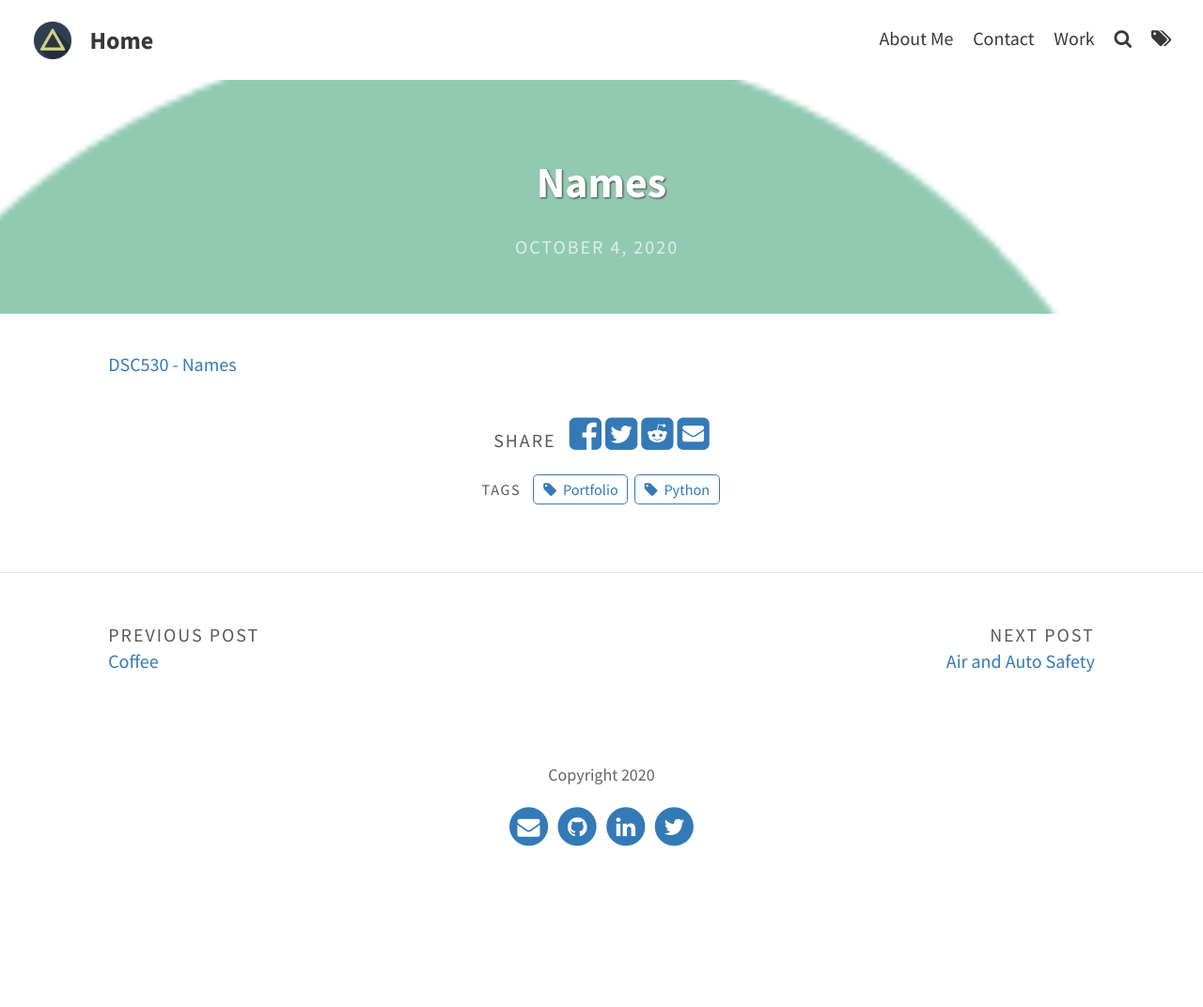
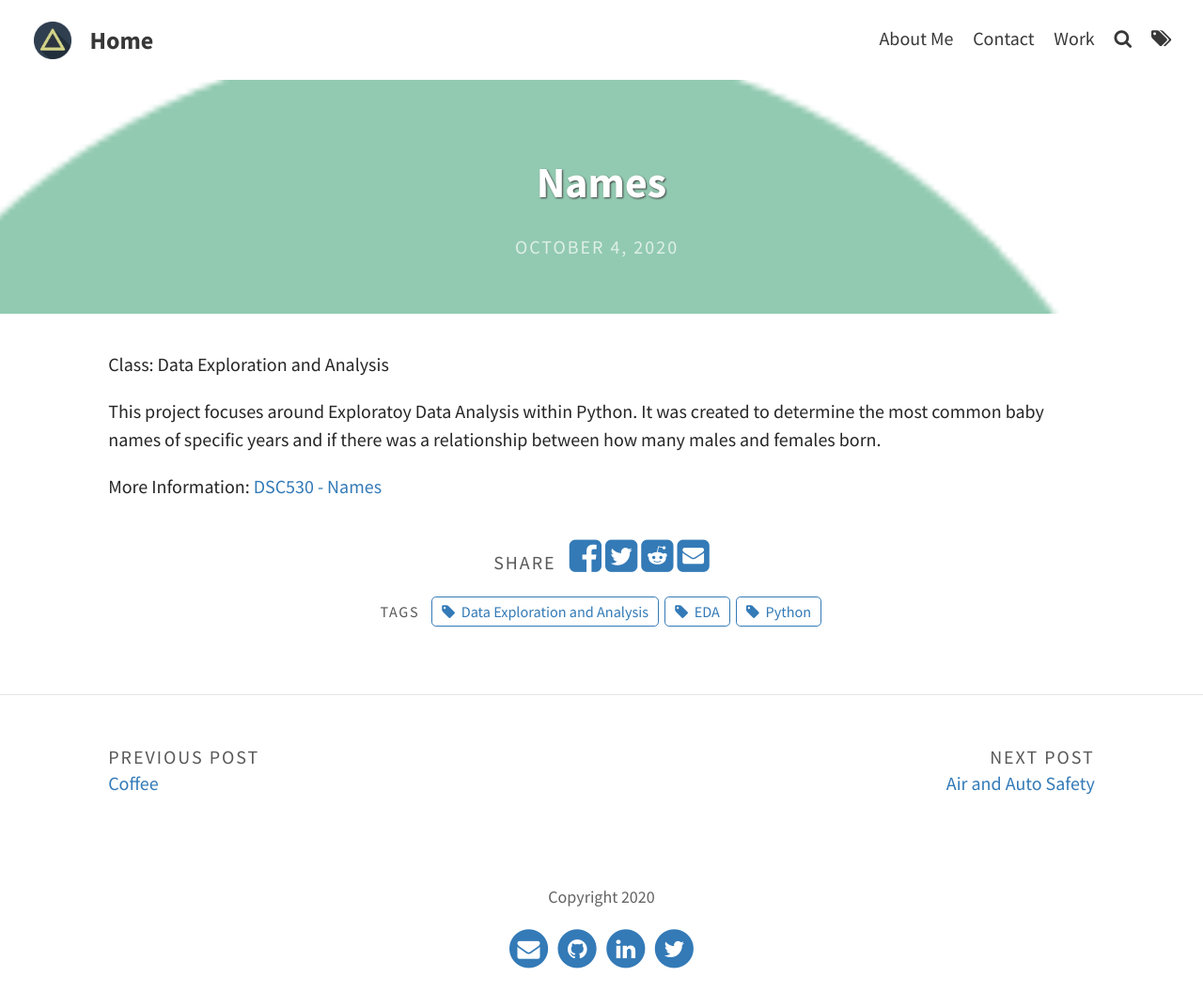
Before and after one commit to knmoses/knmoses.github.io, a Jekyll site: the page built from _portfolio/circus.md, in a window 1280 px wide. Shown: the whole page at 94% size. Built offline with Jekyll 4.4.1, drawn with Linux system fonts in a browser that asks for light colours; before the commit the page ends 942 px from its top, so only the background shows below that.

Commit message:
Update circus.md

```diff
--- a/_portfolio/circus.md
+++ b/_portfolio/circus.md
@@ -4,7 +4,12 @@ title: Names
 feature-img: "assets/img/portfolio/names.png"
 img: "assets/img/portfolio/names.png"
 date: 04 October 2020
-tags: [Python, Portfolio]
+tags: [Python, EDA, Data Exploration and Analysis]
 ---
 
+Class: Data Exploration and Analysis
+
+This project focuses around Exploratoy Data Analysis within Python. It was created to determine the most common baby names of specific years and if there was a relationship between how many males and females born.
+
+More Information:
 [DSC530 - Names](https://github.com/knmoses/DSC530-Names)
```
